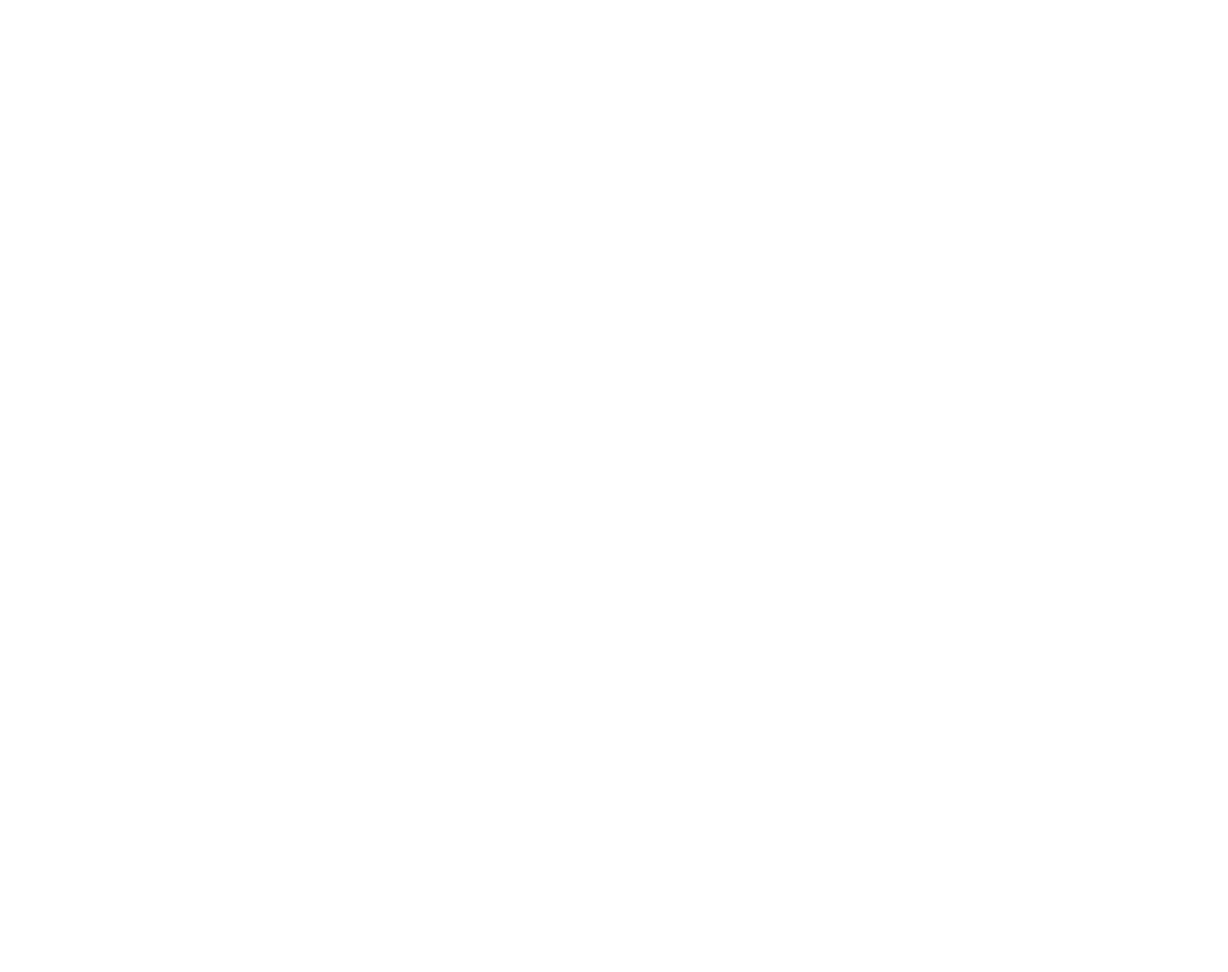
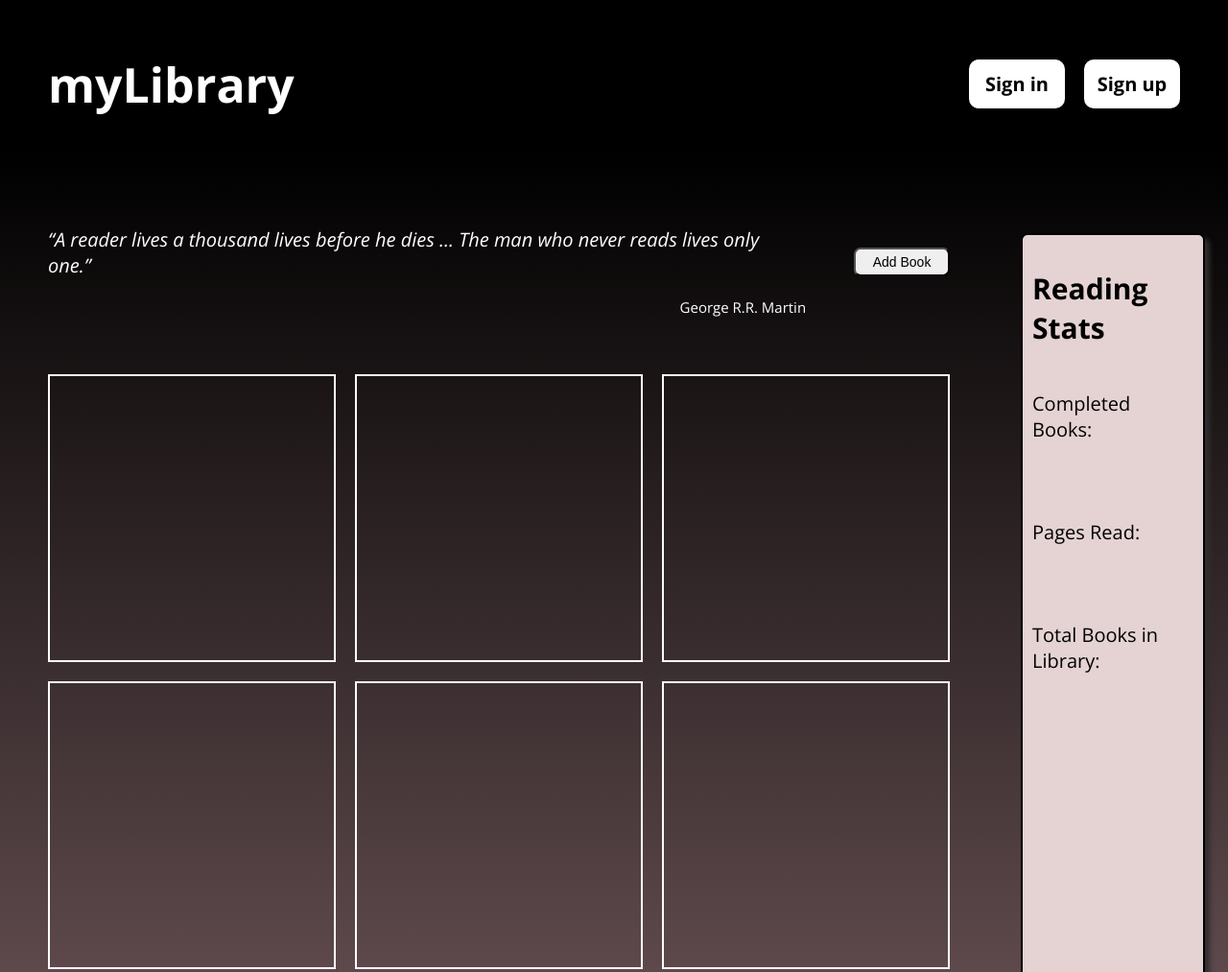
Before and after one commit to PJenkins28/library, a plain HTML site: page index.html in a window 1280 px wide. Shown: the top 1013 px of the page at 96% size. Before the commit the page ends 800 px from the top, so only its background shows below. Drawn offline with nearby package versions, Linux system fonts and the light colour scheme.

Commit message:
rough layout of UI

```diff
--- a/index.html
+++ b/index.html
@@ -4,10 +4,53 @@
     <meta charset="UTF-8">
     <meta http-equiv="X-UA-Compatible" content="IE=edge">
     <meta name="viewport" content="width=device-width, initial-scale=1.0">
+    <!-- <link rel="preconnect" href="https://fonts.googleapis.com">
+    <link rel="preconnect" href="https://fonts.gstatic.com" crossorigin>
+    <link href="https://fonts.googleapis.com/css2?family=Roboto:ital,wght@0,400;0,700;1,400&display=swap" rel="stylesheet"> -->
+    <link rel="preconnect" href="https://fonts.googleapis.com">
+    <link rel="preconnect" href="https://fonts.gstatic.com" crossorigin>
+    <link href="https://fonts.googleapis.com/css2?family=Open+Sans:ital,wght@0,400;0,700;1,400;1,700&family=Roboto:ital,wght@0,400;0,700;1,400&display=swap" rel="stylesheet">
     <link rel="stylesheet" href="style.css">
     <title>My Library</title>
 </head>
 <body>
-    <script src="main.js"></script>
+    <div class="wrapper">
+        <header>
+            <h1>myLibrary</h1>
+            <section class="login-links">
+                <span class="login"><a href="#">Sign in</span></a>
+                <span class="login"><a href="#">Sign up</span></a>
+        </section>
+        </header>
+        <main class="library-container">
+            <section class="dashboard">
+                <section class="quote">
+                    <p>“A reader lives a thousand lives before he dies ...
+                        The man who never reads lives only one.”</p>
+                    <span class="author-quote">George R.R. Martin</span>
+                </section>
+                <button class="add">Add Book</button>
+            </section>
+            <section class="books">
+                <div class="book"></div>
+                <div class="book"></div>
+                <div class="book"></div>
+                <div class="book"></div>
+                <div class="book"></div>
+                <div class="book"></div>
+            </section>
+        </main>
+        <section class="stats">
+            <div class="stats-style-containter">
+                <h2>Reading Stats</h2>
+                <section class="stat-item-container">
+                    <span class="stat-item">Completed Books:</span>
+                    <span class="stat-item">Pages Read:</span>
+                    <span class="stat-item">Total Books in Library:</span>
+                </section>
+            </div>
+        </section>
+    </div>
 </body>
+<script src="main.js"></script>
 </html>
--- a/style.css
+++ b/style.css
@@ -0,0 +1,143 @@
+* {
+    box-sizing: border-box;
+}
+html {
+    font-size: 62.5%;
+}
+body {
+    padding: 0;
+    margin: 0;
+    color: white;
+    /* font-family: 'Roboto', sans-serif; */
+    font-family: 'Open Sans', sans-serif;
+}
+.wrapper {
+    display: grid;
+    grid-template: .2fr 2fr / 2fr 1fr;
+    grid-template-areas:
+        "header header"
+        "main stats";
+    height: 100vh;
+}
+header {
+    padding: 20px 50px 0 50px;
+    grid-area: header;
+    display: flex;
+    justify-content: space-between;
+    align-items: center;
+    /* background-color: #272c37; */
+    /* background-color: #F78361; */
+    /* background: rgb(245, 75, 100); */
+    background: rgb(0, 0, 0);
+    /* background:rgb(179, 38, 59); */
+    /* box-shadow: 0 5px 2px -2px rgb(246, 242, 242); */
+}
+h1 {
+    font-size: 5rem;
+    font-weight: bold;
+}
+a {
+    text-decoration: none;
+    color: black;
+}
+.login-links {
+    display: flex;
+    gap: 2rem;
+    font-size: 2rem;
+    font-weight: bold;
+}
+.login {
+    padding: 10px;
+    width: 100px;
+    text-align: center;
+    border: 2px solid white;
+    border-radius: 1rem;
+    background-color: white;
+}
+main {
+    grid-area: main;
+    /* background:linear-gradient(180deg,black, rgb(179, 38, 59)); */
+    /* background:linear-gradient(180deg,rgb(179, 38, 59),black); */
+    background:linear-gradient(180deg,black, rgb(128, 100, 104));
+    display: grid;
+    grid-template: 0.5fr 2fr / 1fr;
+    grid-template-areas:
+    "dashboard"
+    "books";
+}
+.dashboard {
+    grid-area: dashboard;
+    display: flex;
+    justify-content: space-between;
+    align-items: center;
+    padding: 0 50px;
+    gap: 5rem;
+}
+.books {
+    grid-area: books;
+    display: grid;
+    grid-template: 1fr 1fr 1fr / 1fr 1fr 1fr;
+    grid-gap: 2rem;
+    padding: 0 50px;
+}
+.book {
+    border: 2px solid white;
+    height: 300px;
+    width: 300px;
+}
+.quote {
+    display: flex;
+    flex-direction: column;
+}
+.quote > p {
+    font-size: 2rem;
+    font-style: italic;
+}
+.author-quote {
+   align-self: flex-end;
+   font-size: 1.5rem;
+}
+.add {
+    width: 100px;
+    height: 30px;
+    border-radius: 0.7rem;
+    font-size: 1.4rem;
+}
+.add:hover{
+    cursor: pointer;
+}
+.stats {
+    grid-area: stats;
+    /* background:linear-gradient(180deg,black, rgb(179, 38, 59)); */
+    background:linear-gradient(180deg,black, rgb(128, 100, 104));
+    /* background:linear-gradient(180deg,rgb(179, 38, 59),black); */
+    display: flex;
+    justify-content: center;
+    align-items: center;
+}
+.stats-style-containter {
+    height: 85%;
+    width: 80%;
+    padding: 10px;
+    background-color: rgb(229, 211, 211);
+    color: black;
+    border: 2px solid rgb(0, 0, 0);
+    border-radius: 0.7rem;
+    box-shadow: 5px 5px 5px rgb(50, 46, 47);
+    display: flex;
+    flex-direction: column;
+    justify-content: flex-start;
+    gap: 2rem;
+}
+.stats-style-containter h2 {
+    font-size: 3rem;
+
+}
+.stat-item-container {
+    display: flex;
+    flex-direction: column;
+    gap: 8rem;
+}
+.stat-item {
+    font-size: 2rem;
+}
```
